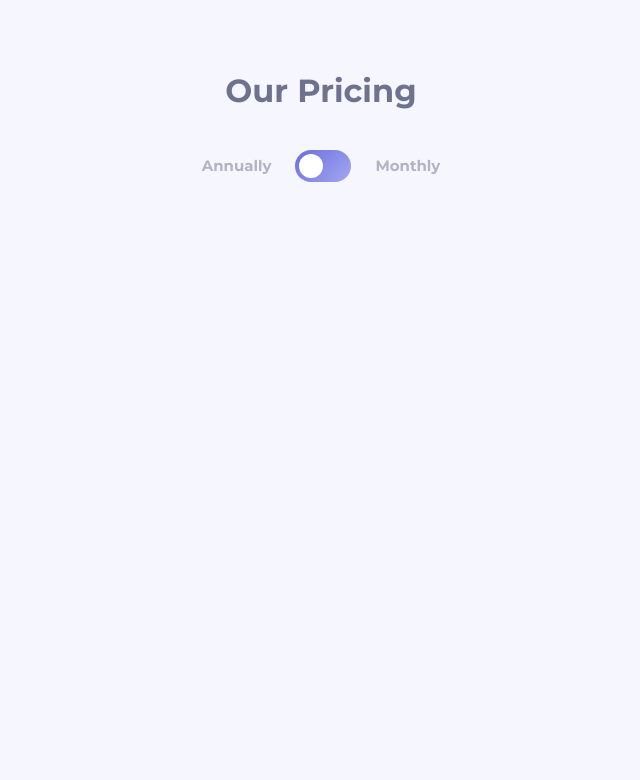
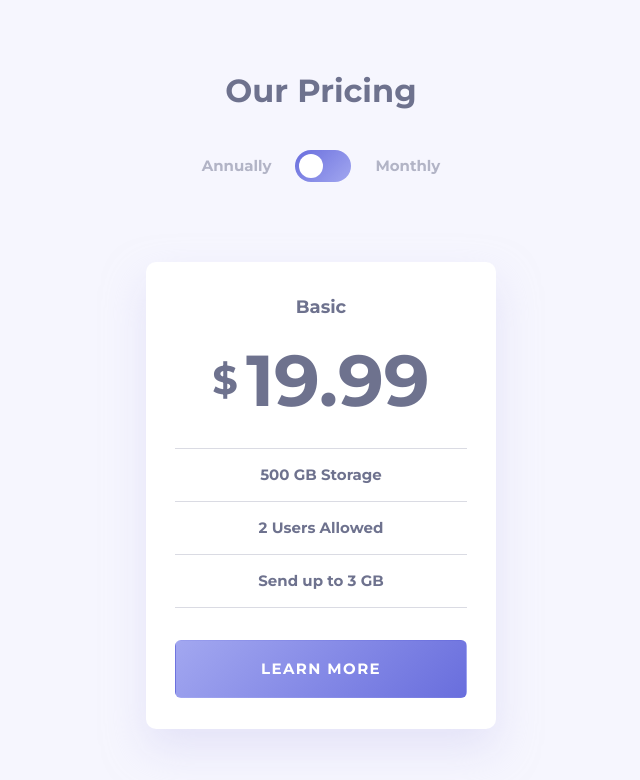
Before and after one commit to diogohenriquesc/fm-pricing-component, a website: page index.html in a window 1280 px wide. Shown: the whole page, without its empty margins (319-959 px from the left). Drawn offline with Linux system fonts and the light colour scheme.

Commit message:
Create plan component

```diff
--- a/index.html
+++ b/index.html
@@ -31,6 +31,19 @@
         </fieldset>
       </div>
 
+      <div class="component__content">
+        <div class="plan plan--highlight">
+          <h3 class="plan__title">Basic</h3>
+          <p class="plan__price"><span>$</span> 19.99</p>
+          <ul class="plan__features">
+            <li class="plan__feature">500 GB Storage</li>
+            <li class="plan__feature">2 Users Allowed</li>
+            <li class="plan__feature">Send up to 3 GB</li>
+          </ul>
+          <button class="plan__button">learn more</button>
+        </div>
+      </div>
+
     </div>
   </main>
 </body>
--- a/src/scss/abstracts/_variables.scss
+++ b/src/scss/abstracts/_variables.scss
@@ -1,7 +1,9 @@
 $clr-neutral-1: rgb(255, 255, 255);
 $clr-neutral-2: rgb(246, 246, 254);
+$clr-neutral-3: rgba(212, 210, 244, 0.5);
 $clr-solid-1: rgb(74, 77, 96);
 $clr-solid-2: rgb(110, 114, 142);
+$clr-solid-3: rgba(109, 114, 222, 1);
 $clr-accent: rgba(105, 110, 221, 1);
 $clr-accent-light: rgba(162, 167, 240, 1);
 $ff-montserrat: 'Montserrat', sans-serif;
--- a/src/scss/base/_typography.scss
+++ b/src/scss/base/_typography.scss
@@ -8,11 +8,6 @@ h2 {
 h3 {
   font-size: rem(18);
   line-height: get-line-height(rem(18), rem(28));
-}
-
-h4 {
-  font-size: rem(72);
-  line-height: get-line-height(rem(72), rem(71));
 }
 
 body {
--- a/src/scss/components/_component.scss
+++ b/src/scss/components/_component.scss
@@ -1,7 +1,6 @@
 @use '../abstracts/' as *;
 
 .component {
-
   &__header {
     text-align: center;
   }
@@ -13,4 +12,8 @@
   &__controls {
     border: none;
   }
+
+  &__content {
+    margin-top: rem(80);
+  }
 }
--- a/src/scss/components/_index.scss
+++ b/src/scss/components/_index.scss
@@ -1,2 +1,3 @@
 @forward 'component';
 @forward 'switcher';
+@forward 'plan';
--- /dev/null
+++ b/src/scss/components/_plan.scss
@@ -0,0 +1,84 @@
+@use "../abstracts/" as *;
+
+.plan {
+  padding: rem(31) rem(29);
+  text-align: center;
+  border-radius: rem(10);
+  box-shadow: 0 rem(20) rem(40) 0 $clr-neutral-3;
+  background-color: $clr-neutral-1;
+  width: calc(100% - rem(48));
+  max-width: rem(350);
+  margin-inline: auto;
+
+  &--hightlight {
+  }
+
+  &__title {
+    margin-bottom: rem(24);
+  }
+
+  &__price {
+    font-size: rem(72);
+    line-height: get-line-height(rem(72), rem(71));
+    display: flex;
+    align-items: center;
+    justify-content: center;
+    gap: rem(8);
+    margin-bottom: rem(32);
+
+    span {
+      font-size: rem(40);
+      line-height: get-line-height(rem(40), rem(48.76));
+    }
+  }
+
+  &__features {
+    list-style: none;
+  }
+
+  &__feature {
+    border-top: 1px solid rgba($clr-solid-2, 0.25);
+    padding-block: rem(12);
+
+    &:last-child {
+      border-bottom: 1px solid rgba($clr-solid-2, 0.25);
+    }
+  }
+
+  &__button {
+    border: none;
+    border-radius: rem(6);
+    background: linear-gradient(135deg, $clr-accent-light 0%, $clr-accent 100%);
+    width: 100%;
+    margin-top: rem(32);
+    color: $clr-neutral-1;
+    text-transform: uppercase;
+    letter-spacing: rem(1.4);
+    padding: rem(14);
+    cursor: pointer;
+    border: 1px solid transparent;
+    position: relative;
+    transition: all 250ms ease-in-out;
+    overflow: hidden;
+    z-index: 1;
+
+    &:hover {
+      border-color: $clr-solid-3;
+      color: $clr-solid-3;
+    }
+
+    &::after {
+      content: "";
+      position: absolute;
+      inset: 0;
+      background-color: $clr-neutral-1;
+      opacity: 0;
+      transition: all 250ms ease-in-out;
+      z-index: -1;
+    }
+
+    &:hover::after {
+      opacity: 1;
+    }
+  }
+}
--- a/src/scss/components/_switcher.scss
+++ b/src/scss/components/_switcher.scss
@@ -1,4 +1,4 @@
-@use '../abstracts/' as *;
+@use "../abstracts/" as *;
 
 .pricing-toggle {
   display: flex;
@@ -34,6 +34,11 @@
     height: rem(32);
     border-radius: rem(16);
     background-image: linear-gradient(135deg, $clr-accent 0%, $clr-accent-light 100%);
+    transition: all 250ms ease-out;
+
+    &:hover {
+      background-image: linear-gradient(135deg, rgba($clr-accent, 0.5) 0%, rgba($clr-accent-light, 0.5) 100%);
+    }
   }
 
   &__switcher {
@@ -53,5 +58,4 @@
     right: rem(4);
     left: 50%;
   }
-
 }
```
Also changed, not shown: dist/main.css, 1 other file.
